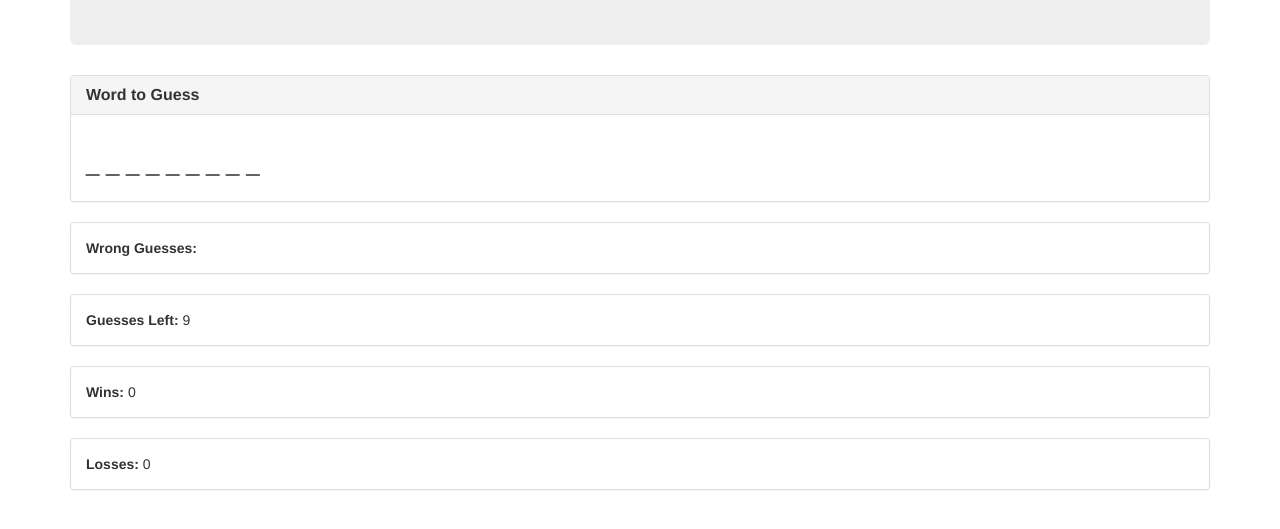
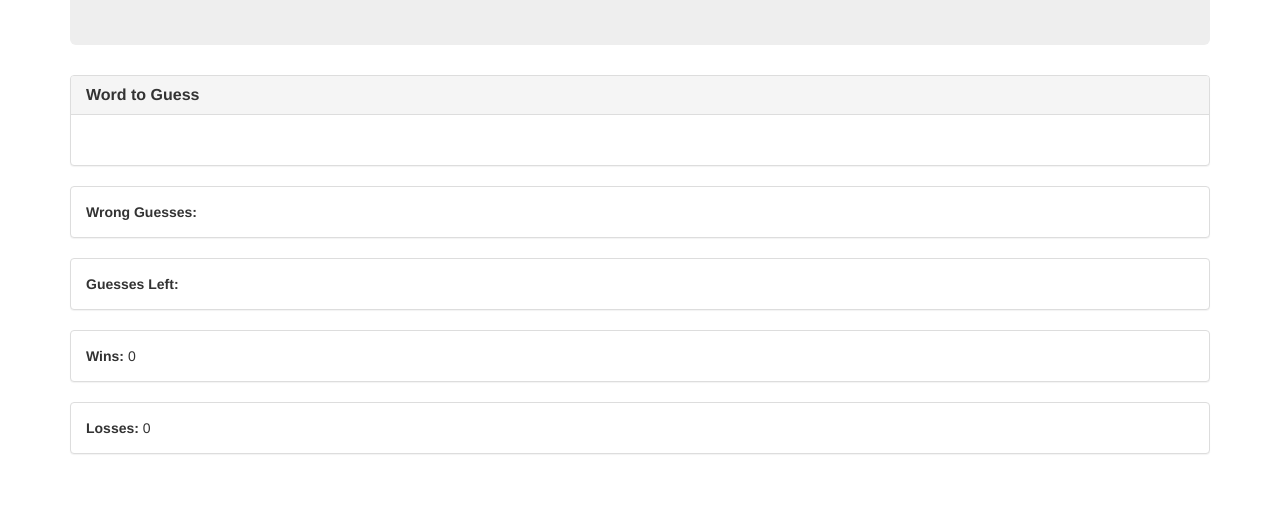
Before and after one commit to rgtalbot/coffee-and-code-dec-21, a plain HTML site: page index.html in a window 1280 px wide. Shown: the part 223-752 px from the top of the page. Drawn offline with nearby package versions, Linux system fonts and the light colour scheme.

Commit message:
updated index

```diff
--- a/index.html
+++ b/index.html
@@ -32,7 +32,7 @@
                 </div>
                 <div class="panel-body">
                     <!-- This h3 section called wordblanks is what we'll be replacing with letters as the user guesses. Pay particular attention to the id called ***wordblanks***. We'll be referencing this in the Javascript. -->
-                    <h3 id="wordblanks">_ _ _ _ _ _ _ _ _ </h3>
+                    <h3 id="wordblanks"></h3>
                 </div>
             </div>
 
@@ -50,7 +50,7 @@
                 <div class="panel-body">
 
                     <!-- This span called guessesLeft is where we will be dumping the number of guesses left. Pay attention to the id called ****guessesLeft****. We'll be referencing this in the Javascript. -->
-                    <strong>Guesses Left: </strong> <span id="guessesLeft">9</span>
+                    <strong>Guesses Left: </strong> <span id="guessesLeft"></span>
                 </div>
             </div>
 
```
